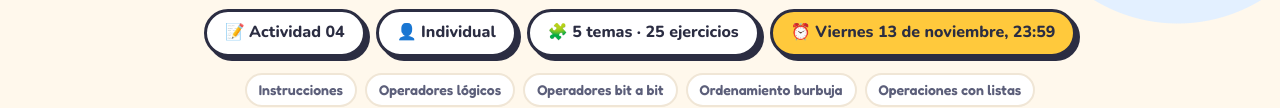
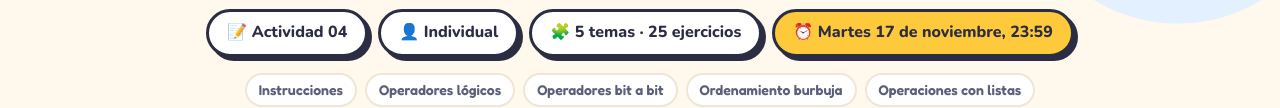
Before and after one commit to yoshobunny/pythonfundamentals, a plain HTML site: page actividad4.html in a window 1280 px wide. Shown: the part 313-421 px from the top of the page. Drawn offline with nearby package versions, Linux system fonts and the light colour scheme.

Commit message:
Add files via upload

```diff
--- a/actividad4.html
+++ b/actividad4.html
@@ -35,7 +35,7 @@
       <span class="badge">📝 Actividad 04</span>
       <span class="badge">👤 Individual</span>
       <span class="badge">🧩 5 temas · 25 ejercicios</span>
-      <span class="badge due">⏰ Viernes 13 de noviembre, 23:59</span>
+      <span class="badge due">⏰ Martes 17 de noviembre, 23:59</span>
     </div>
     <nav class="menu-pagina">
       <a href="#actividad">Instrucciones</a>
```
